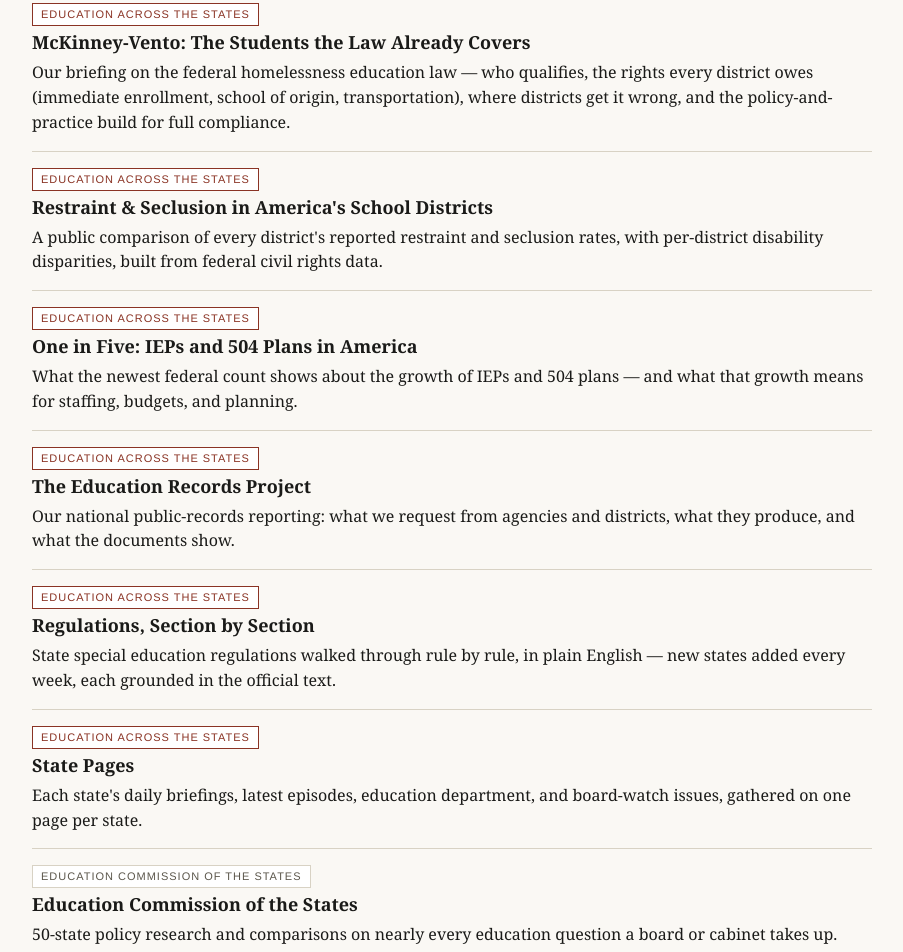
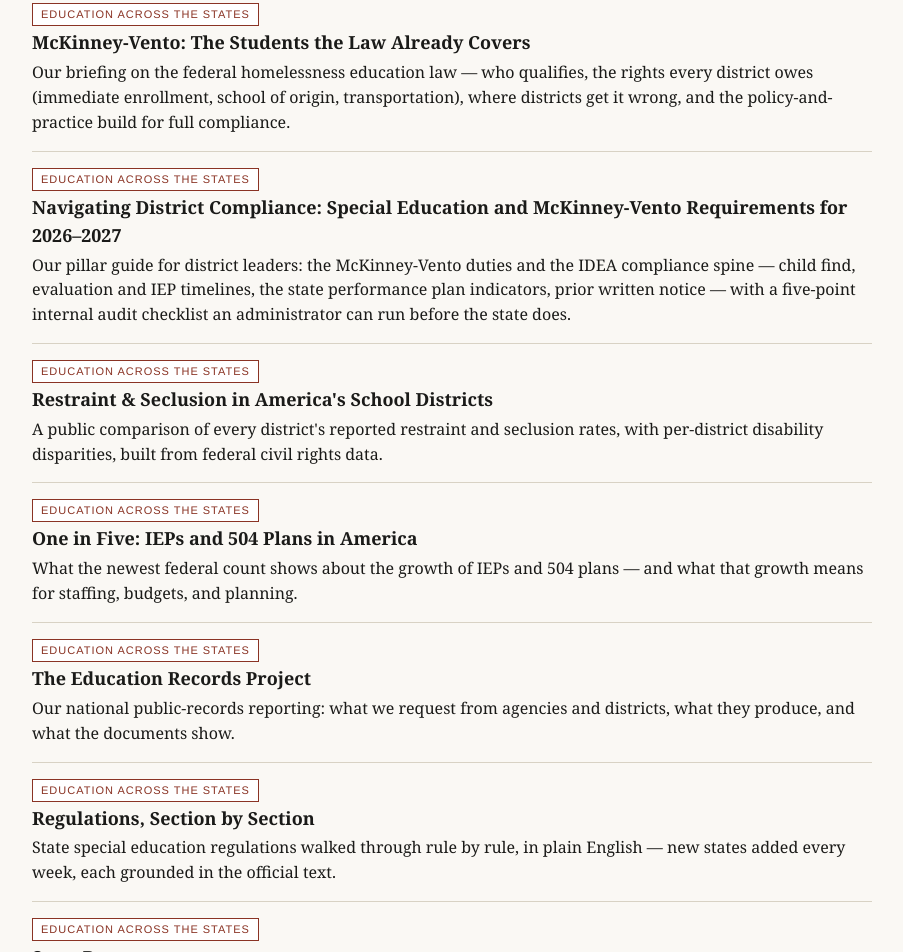
Before and after one commit to education-across-the-states/education-across-the-states.github.io, a plain HTML site: page resources/index.html in a window 1280 px wide. Shown: the part 841-1793 px from the top of the page, without its empty margins (188-1091 px from the left). Drawn offline with Linux system fonts and the light colour scheme; a script that the page names is missing.

Commit message:
Nov 3: compliance pillar page, title/meta pass, cross-links

```diff
--- a/resources/index.html
+++ b/resources/index.html
@@ -97,6 +97,12 @@
     <p class="tag ours">Education Across the States</p>
     <h3><a href="https://educationacrossthestates.com/mckinney-vento.html">McKinney-Vento: The Students the Law Already Covers</a></h3>
     <p>Our briefing on the federal homelessness education law — who qualifies, the rights every district owes (immediate enrollment, school of origin, transportation), where districts get it wrong, and the policy-and-practice build for full compliance.</p>
+  </div>
+
+  <div class="res">
+    <p class="tag ours">Education Across the States</p>
+    <h3><a href="https://educationacrossthestates.com/district-compliance.html">Navigating District Compliance: Special Education and McKinney-Vento Requirements for 2026–2027</a></h3>
+    <p>Our pillar guide for district leaders: the McKinney-Vento duties and the IDEA compliance spine — child find, evaluation and IEP timelines, the state performance plan indicators, prior written notice — with a five-point internal audit checklist an administrator can run before the state does.</p>
   </div>
 
   <div class="res">
```
